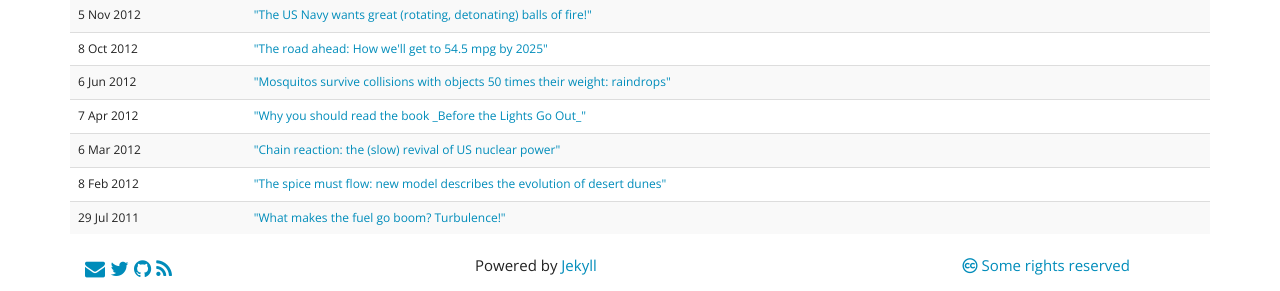
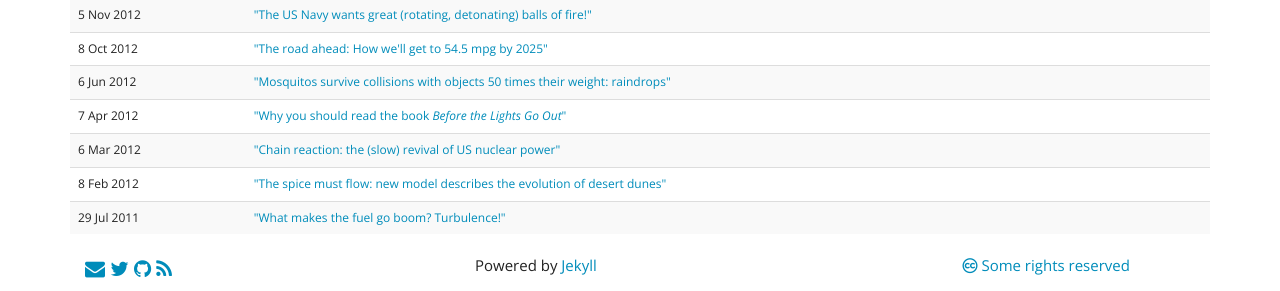
Before and after one commit to kyleniemeyer/kyleniemeyer.com, a Jekyll site: the page built from index.markdown, in a window 1280 px wide. Shown: the part 1592-1883 px from the top of the page. Built offline with Jekyll 4.4.1, drawn with Linux system fonts in a browser that asks for light colours; nearby versions of some CDN libraries; comment, search, counter and statistics services are not loaded.

```diff
--- a/index.markdown
+++ b/index.markdown
@@ -100,7 +100,7 @@
 <tr><td>6 Jun 2012</td>
 <td><a href="http://arstechnica.com/science/2012/06/mosquitos-survive-collisions-with-objects-50-times-their-weight-raindrops/">"Mosquitos survive collisions with objects 50 times their weight: raindrops"</a></td></tr>
 <tr><td>7 Apr 2012</td>
-<td><a href="http://arstechnica.com/science/2012/04/why-you-should-read-the-book-before-the-lights-go-out/">"Why you should read the book _Before the Lights Go Out_"</a></td></tr>
+<td><a href="http://arstechnica.com/science/2012/04/why-you-should-read-the-book-before-the-lights-go-out/">"Why you should read the book <i>Before the Lights Go Out</i>"</a></td></tr>
 <tr><td>6 Mar 2012</td>
 <td><a href="http://arstechnica.com/science/2012/03/chain-reaction-the-slow-revival-of-us-nuclear-power/">"Chain reaction: the (slow) revival of US nuclear power"</a></td></tr>
 <tr><td>8 Feb 2012</td>
```
